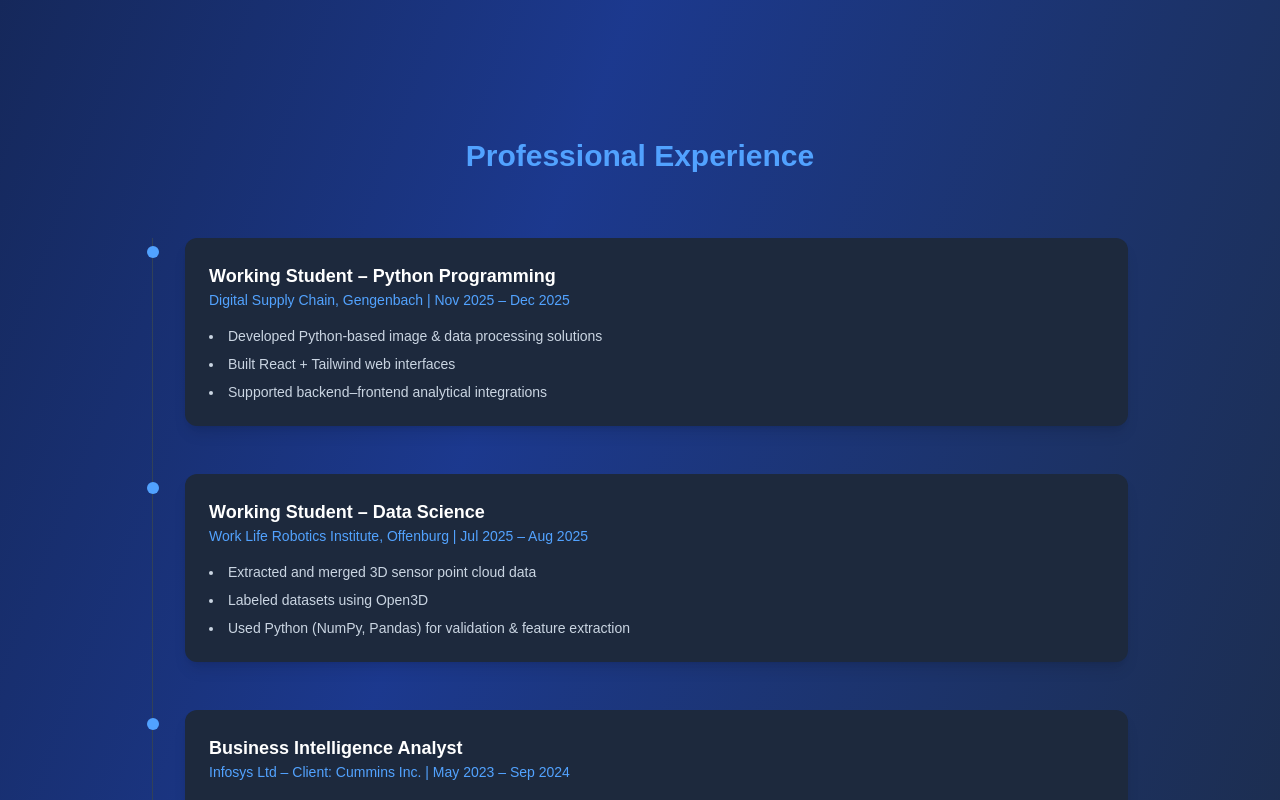
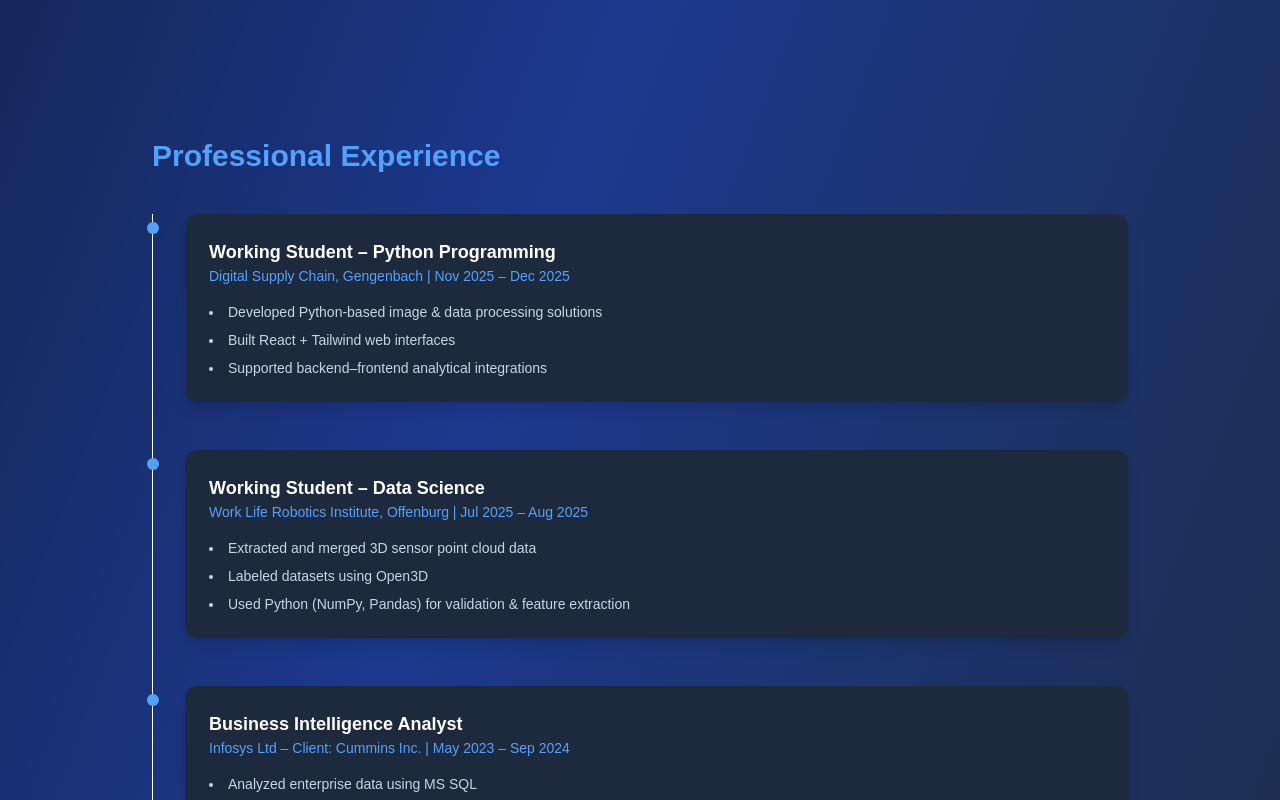
Before and after one commit to harithagm2419/haritha-portfolio_1, a Next.js app: page / in a window 1280 px wide. Shown: the part 1740-2540 px from the top of the page. Built offline with nearby package versions, Linux system fonts and the light colour scheme.

Commit message:
updates line colour

```diff
--- a/app/page.tsx
+++ b/app/page.tsx
@@ -132,11 +132,11 @@ export default function Home() {
 
 {/* EXPERIENCE SECTION */}
 <section id="experience" className="py-20 px-6 max-w-5xl mx-auto">
-  <h2 className="text-3xl font-semibold mb-16 text-blue-400 text-center">
+  <h2 className="text-3xl font-semibold mb-10 text-blue-400">
     Professional Experience
   </h2>
 
-  <div className="relative border-l border-slate-700">
+  <div className="relative border-l border-white-700">
 
     {/* ITEM 1 */}
     <div className="mb-12 ml-8">
```
